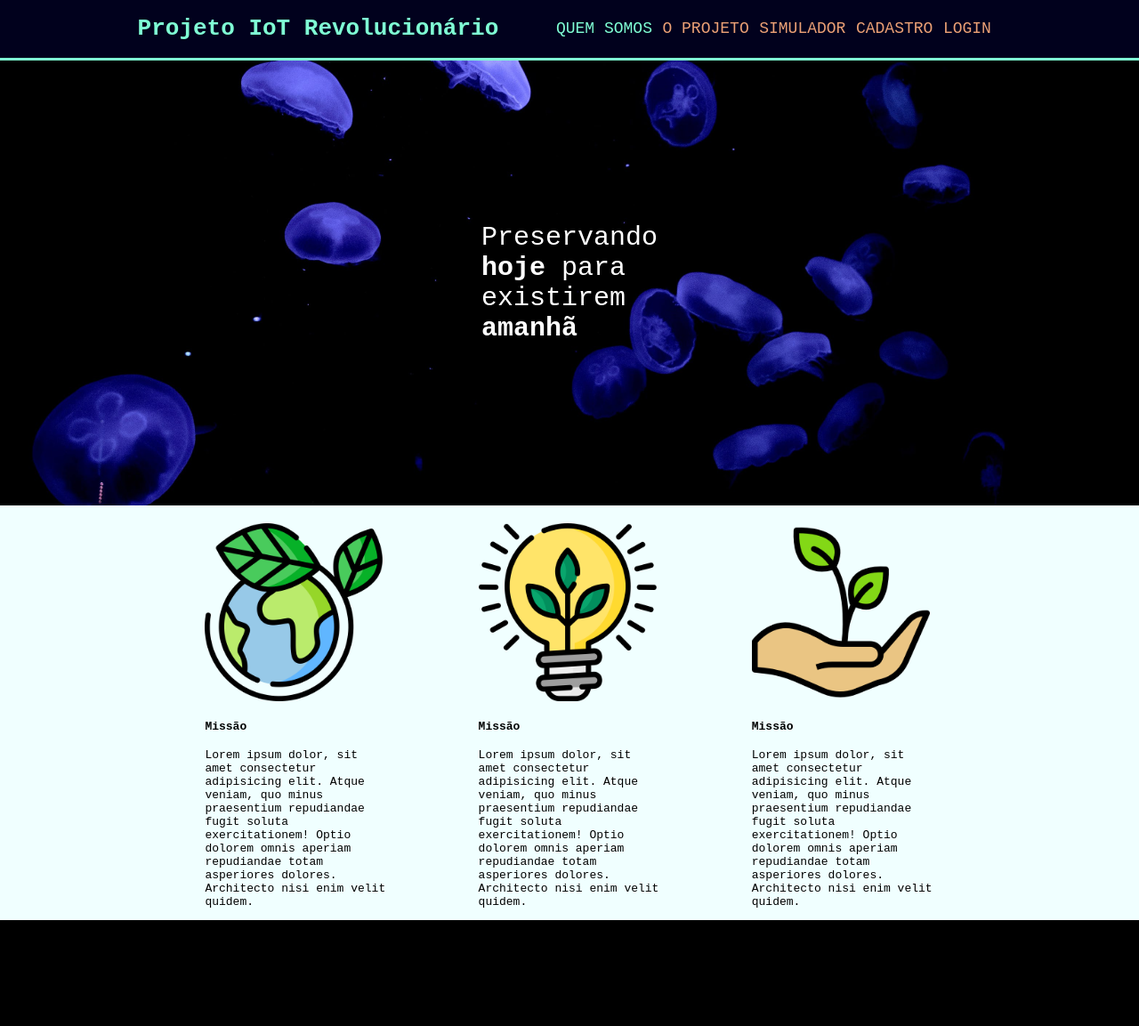
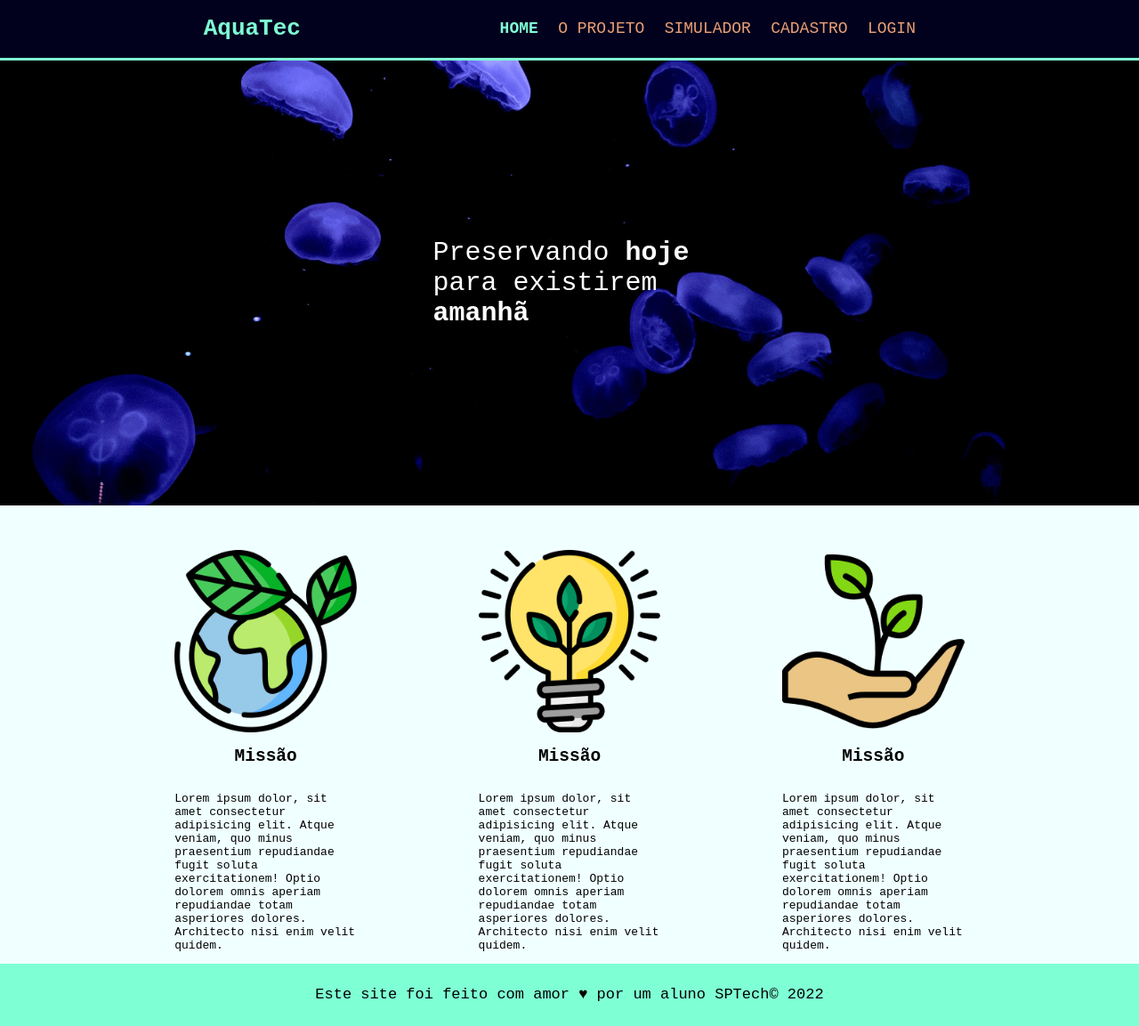
Before and after one commit to FelipeCdLima/Atividades_PI, a plain HTML site: page SiteInst_Aulas/Index.html in a window 1280 px wide. Shown: the whole page at 89% size. Before the commit the page ends 1034 px from the top, so only its background shows below. Drawn offline with Linux system fonts and the light colour scheme.

Commit message:
30-03-2022 ver 3.0

```diff
--- a/SiteInst_Aulas/GlamSite.css
+++ b/SiteInst_Aulas/GlamSite.css
@@ -37,8 +37,14 @@ body {
     font-size: 18px;
 }
 
-.destaque {
+a {
+    text-decoration: none;
+    color: rgb(235, 160, 117);
+}
+
+.destaque a {
     color: aquamarine;
+    font-weight: bolder;
 }
 
 /* Fim do Cabeçalho
@@ -53,8 +59,11 @@ Começo do Banner*/
 
 .banner .container {
     justify-content: center;
-    width: 10%;
     font-size: 25px;
+}
+
+.banner .container p {
+    width: 30%;
 }
 
 #bannertxt {
@@ -76,13 +85,80 @@ Começo do Social*/
 
 .social .caixa {
     display: flex;
-    justify-content: space-evenly;
-    margin-top: 20px;
+    justify-content: space-around;
+    margin-top: 50px;
 }
 .social .caixa .box {
     width: 20%;
+    display: flex;
+    flex-direction: column;
+    align-items: center;
 }
 
 .social .caixa .box img{
-    height: 200px;
+    width: 100%;
 }
+
+/* Fim do Social
+Começo do Footer */
+
+.footer{
+    background-color: aquamarine; color: #000000;
+    height: 70px;
+    display: flex;
+    font-size: 17px;
+}
+
+.footer .container {
+    justify-content: center;
+}
+
+/* Fim do Footer
+Começo do Card*/
+
+.banner .card {
+    background-color: beige; color: palevioletred;
+    height: 400px; width: 400px;
+    display: flex;
+    flex-direction: column;
+    justify-content: center;
+    align-items: center;
+    border-radius: 4%;
+}
+
+.card h2 {
+    font-size: 30px;
+}
+
+.card h4 {
+    font-size: 18px;
+}
+
+#login_b {
+    background-color: palevioletred; color: #ffffff;
+    margin-top: 20px;
+    height: 35px; width: 80px;
+    border-radius: 4%;
+    font-family: monospace; font-weight: bold; font-size: 20px;
+    border: 0; border-radius: 4%;
+    cursor: pointer;
+}
+
+.card input {
+    border: 2px solid palevioletred;
+    padding: 5px;
+    text-align: center;
+}
+
+/* Fim do Login
+Começo do Cadastro */
+
+#register_b {
+    background-color: palevioletred; color: #ffffff;
+    margin-top: 20px;
+    height: 35px; width: 160px;
+    border-radius: 4%;
+    font-family: monospace; font-weight: bold; font-size: 20px;
+    border: 0; border-radius: 4%;
+    cursor: pointer;
+}
--- a/SiteInst_Aulas/Index.html
+++ b/SiteInst_Aulas/Index.html
@@ -5,26 +5,48 @@
     <meta charset="UTF-8">
     <meta http-equiv="X-UA-Compatible" content="IE=edge">
     <meta name="viewport" content="width=device-width, initial-scale=1.0">
-    <title>HOME</title>
+    <title>HOME - Aquatec</title>
     <link rel="stylesheet" href="GlamSite.css">
 </head>
 
 <body>
-    <div class="header"> <!--Div Header-->
+    <div class="header">
         <div class="container">
-            <h1 class="title">Projeto IoT Revolucionário</h1>
-            <ul class="navbar"> <!--UL = unordered list-->
-                <li class="destaque">QUEM SOMOS</li>
-                <li>O PROJETO</li>
-                <li>SIMULADOR</li>
-                <li>CADASTRO</li>
-                <li>LOGIN </li>
+            <h1 class="title">AquaTec</h1>
+            <ul class="navbar">
+                <!--UL = unordered list-->
+                <li  class="destaque">
+                    <a href="Index.html">
+                        HOME
+                    </a>
+                </li>
+                <li>
+                    <a href="">
+                        O PROJETO
+                    </a>
+                </li>
+                <li>
+                    <a href="">
+                        SIMULADOR
+                    </a>
+                </li>
+                <li>
+                    <a href="Cadastro.html">CADASTRO
+
+                    </a>
+                </li>
+                <li>
+                    <a href="Login.html">
+                        LOGIN
+                    </a>
+                </li>
             </ul>
         </div>
     </div>
 
+    <!--Fim da Div Header-->
 
-    <div class="banner"> <!--Div Banner-->
+    <div class="banner">
         <div class="container">
             <p id="bannertxt">
                 Preservando <span>hoje</span> para existirem <span>amanhã</span>
@@ -32,28 +54,45 @@
         </div>
     </div>
 
-    <div class="social"> <!--Div Social-->
+    <!--Fim da Div Banner-->
+
+    <div class="social">
         <div class="container">
             <div class="caixa">
                 <div class="box">
                     <img src="imgs/planet-earth_color.png">
-                    <h4>Missão</h4>
-                    <p>Lorem ipsum dolor, sit amet consectetur adipisicing elit. Atque veniam, quo minus praesentium repudiandae fugit soluta exercitationem! Optio dolorem omnis aperiam repudiandae totam asperiores dolores. Architecto nisi enim velit quidem.</p>
+                    <h2>Missão</h2>
+                    <p>Lorem ipsum dolor, sit amet consectetur adipisicing elit. Atque veniam, quo minus praesentium
+                        repudiandae fugit soluta exercitationem! Optio dolorem omnis aperiam repudiandae totam
+                        asperiores dolores. Architecto nisi enim velit quidem.</p>
                 </div>
                 <div class="box">
                     <img src="imgs/lightbulb_color.png">
-                    <h4>Missão</h4>
-                    <p>Lorem ipsum dolor, sit amet consectetur adipisicing elit. Atque veniam, quo minus praesentium repudiandae fugit soluta exercitationem! Optio dolorem omnis aperiam repudiandae totam asperiores dolores. Architecto nisi enim velit quidem.</p>
+                    <h2>Missão</h2>
+                    <p>Lorem ipsum dolor, sit amet consectetur adipisicing elit. Atque veniam, quo minus praesentium
+                        repudiandae fugit soluta exercitationem! Optio dolorem omnis aperiam repudiandae totam
+                        asperiores dolores. Architecto nisi enim velit quidem.</p>
                 </div>
                 <div class="box">
                     <img src="imgs/growth_color.png">
-                    <h4>Missão</h4>
-                    <p>Lorem ipsum dolor, sit amet consectetur adipisicing elit. Atque veniam, quo minus praesentium repudiandae fugit soluta exercitationem! Optio dolorem omnis aperiam repudiandae totam asperiores dolores. Architecto nisi enim velit quidem.</p>
+                    <h2>Missão</h2>
+                    <p>Lorem ipsum dolor, sit amet consectetur adipisicing elit. Atque veniam, quo minus praesentium
+                        repudiandae fugit soluta exercitationem! Optio dolorem omnis aperiam repudiandae totam
+                        asperiores dolores. Architecto nisi enim velit quidem.</p>
                 </div>
             </div>
 
         </div>
     </div>
+
+    <!--Fim da Div Social-->
+
+    <div class="footer">
+        <!---->
+        <div class="container">
+            <p>Este site foi feito com amor &hearts; por um aluno SPTech&copy; 2022</p>
+        </div>
+    </div>
 </body>
 
 </html>
```
Also changed, not shown: SiteInst_Aulas/Cadastro.html (added, +79 -0 lines), SiteInst_Aulas/Login.html (added, +77 -0 lines).
